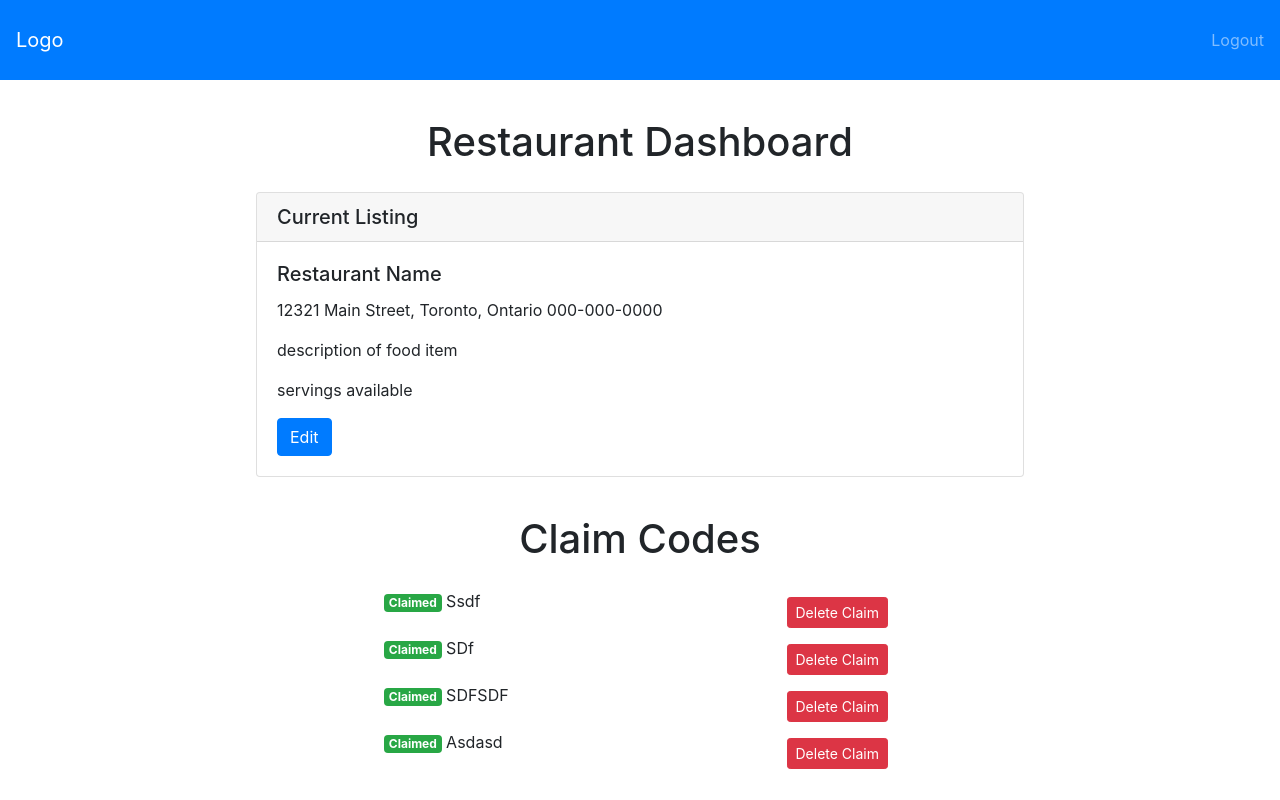
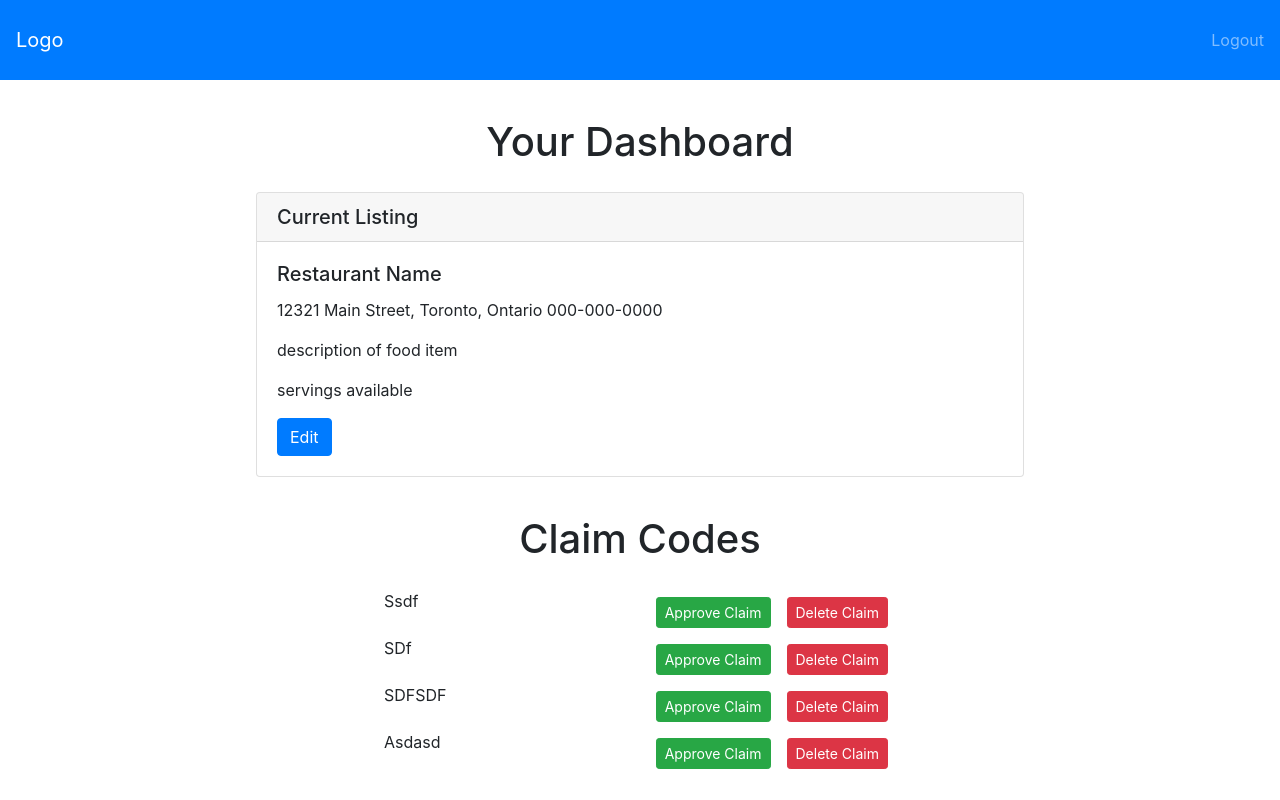
Before and after one commit to sydnieec/MealRelief, a React (Create React App) app in the folder website/: page /restaurantdashboard in a window 1280 px wide. Built offline with nearby package versions, Linux system fonts and the light colour scheme; what azure-maps-control would draw is missing.

Commit message:
fixed claimed button

```diff
--- a/website/package.json
+++ b/website/package.json
@@ -6,6 +6,7 @@
     "@testing-library/jest-dom": "^4.2.4",
     "@testing-library/react": "^9.5.0",
     "@testing-library/user-event": "^7.2.1",
+    "axios": "^0.20.0",
     "azure-maps-control": "^2.0.28",
     "bootstrap": "^4.5.2",
     "react": "^16.13.1",
--- a/website/src/components/claim.jsx
+++ b/website/src/components/claim.jsx
@@ -7,10 +7,15 @@ class Claim extends Component {
     return (
       <div class="d-flex justify-content-between">
         <div>
-          <Badge variant="success">Claimed</Badge>{" "}
           <span style={{ fontsize: 30 }}>{this.props.claim.value}</span>
         </div>
         <div>
+          <button
+            onClick={() => this.props.onClaim(this.props.claim.id)}
+            className="btn btn-success btn-sm m-2"
+          >
+            Approve Claim
+          </button>
           <button
             onClick={() => this.props.onDelete(this.props.claim.id)}
             className="btn btn-danger btn-sm m-2"
--- a/website/src/components/claims.jsx
+++ b/website/src/components/claims.jsx
@@ -7,7 +7,12 @@ class Claims extends Component {
     return (
       <div>
         {this.props.claimslist.map((claim) => (
-          <Claim key={claim.id} onDelete={this.props.onDelete} claim={claim} />
+          <Claim
+            key={claim.id}
+            onClaim={this.props.onClaim}
+            onDelete={this.props.onDelete}
+            claim={claim}
+          />
         ))}
       </div>
     );
--- a/website/src/pages/RestaurantDashboard.jsx
+++ b/website/src/pages/RestaurantDashboard.jsx
@@ -41,11 +41,16 @@ class RestaurantDashboard extends Component {
     this.setState({ claimslist });
   };
 
+  handleClaims = (claimid) => {
+    const claimslist = this.state.claimslist.filter((c) => c.id !== claimid);
+    this.setState({ claimslist });
+  };
+
   render() {
     return (
       <React.Fragment>
         <NavRestaurant />
-        <h1 className="title "> Restaurant Dashboard</h1>
+        <h1 className="title "> Your Dashboard </h1>
         <Card style={dashboardStyle}>
           <Card.Header as="h5">Current Listing</Card.Header>
           <Card.Body>
@@ -64,6 +69,7 @@ class RestaurantDashboard extends Component {
           <Claims
             claimslist={this.state.claimslist}
             onDelete={this.handleDelete}
+            onClaim={this.handleClaims}
           />
         </div>
       </React.Fragment>
--- a/website/src/pages/RestaurantSignup.jsx
+++ b/website/src/pages/RestaurantSignup.jsx
@@ -98,7 +98,7 @@ class RestaurantSignup extends Component {
               <Form.Control
                 value={this.state.restaurantname}
                 onChange={this.handleRestaurantNameChange}
-                placeholder="1234 Main St"
+                placeholder="Alberto's Pizza Palace"
                 required
               />
             </Form.Group>
@@ -108,7 +108,7 @@ class RestaurantSignup extends Component {
               <Form.Control
                 value={this.state.phonenumber}
                 onChange={this.handlePhoneNumberChange}
-                placeholder="000-000-0000"
+                placeholder="(xxx)-(xxx)-(xxxx)"
                 required
               />
               <Button variant="primary" type="submit">
```
Also changed, not shown: 1 other file (tests, documents, lock files or other folders).
